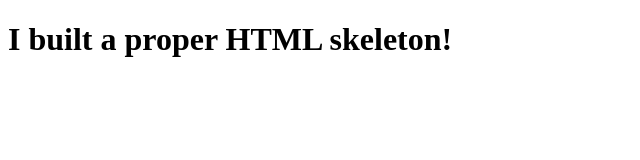
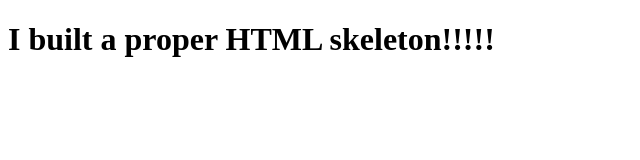
Before and after one commit to omidzed/javascript-prep-0623-code-solutions, a website: page prep-html-skeleton/index.html in a window 1280 px wide. Shown: the full height of the page, 0-640 px from the left. Drawn offline with Linux system fonts and the light colour scheme.

Commit message:
Resubmitting prep-html-skeleton for approvals.

```diff
--- a/prep-html-skeleton/index.html
+++ b/prep-html-skeleton/index.html
@@ -4,6 +4,6 @@
     <title>HTML Skeleton Exercise</title>
   </head>
   <body>
-    <h1>I built a proper HTML skeleton!</h1>
+    <h1>I built a proper HTML skeleton!!!!!</h1>
   </body>
 </html>
```
